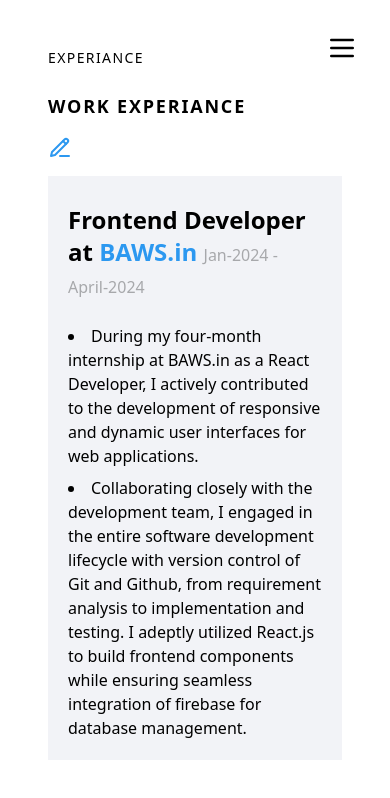
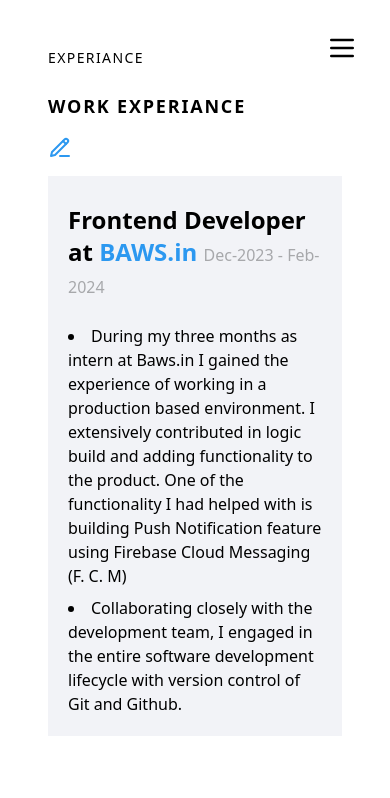
Before and after one commit to 4bhish/my-portfolio, a Next.js app: page /experiance in a window 390 px wide. Shown: the top 798 px of the page. Built offline with nearby package versions, Linux system fonts and the light colour scheme.

Commit message:
Update Profile

```diff
--- a/src/app/about/page.tsx
+++ b/src/app/about/page.tsx
@@ -14,9 +14,9 @@
           passionate web developer with a love for crafting innovative online
           experiences. My journey into the world of web development began with a
           curiosity for how things work and a desire to bring ideas to life in
-          the digital space. Over the years, I've honed my skills in front-end
-          and back-end development, mastering languages like HTML, CSS,
-          JavaScript, and frameworks like React and Node.js along the way.
+          the digital space. Over the years, I've honed my skills in Frontend
+          Development, mastering languages like HTML, CSS,
+          JavaScript, and frameworks like React , Node.js and tailwindCSS along the way.
         </article>
         <article className="mt-6">
           Beyond the code, I'm a firm believer in the power of collaboration and
--- a/src/app/blog/page.tsx
+++ b/src/app/blog/page.tsx
@@ -5,30 +5,29 @@
   const blogsArr = [
     {
       id: 1,
-      img: "https://preview.colorlib.com/theme/jackson/images/blog-1.jpg.webp",
-      date: "APRIL 14, 2018",
-      category: "WEB DESIGN",
-      title: "RENOVATING NATIONAL GALLERY",
+      img: "https://upload.wikimedia.org/wikipedia/commons/thumb/3/3f/Git_icon.svg/2048px-Git_icon.svg.png",
+      date: "JAN 10, 2024",
+      category: "VERSION CONTROL",
+      title: "Introduction to Version Control with Git",
       description:
-        " Searticlearated they live in Bookmarksgrove right at the coast of the Semantics, a large language ocean.",
+        "Learn the basics of version control using Git, a widely used distributed version control system",
     },
     {
       id: 2,
-      img: "https://preview.colorlib.com/theme/jackson/images/blog-1.jpg.webp",
-      date: "APRIL 14, 2018",
-      category: "WEB DESIGN",
-      title: "RENOVATING NATIONAL GALLERY",
-      description:
-        " Searticlearated they live in Bookmarksgrove right at the coast of the Semantics, a large language ocean.",
+      img: "https://cdn-peanutsquare.b-cdn.net/wp-content/uploads/2022/11/pwa.png",
+      date: "NOV 14, 2023",
+      category: "WEB DEVELOPMENT",
+      title: "Progressive Web Apps",
+      description:"A progressive web application, or progressive web app, is a type of application software delivered through the web",
     },
     {
       id: 3,
-      img: "https://preview.colorlib.com/theme/jackson/images/blog-1.jpg.webp",
-      date: "APRIL 14, 2018",
-      category: "WEB DESIGN",
-      title: "RENOVATING NATIONAL GALLERY",
+      img: "https://yt3.googleusercontent.com/GsP5Yvc5jOSop4SJf_75wdOYaEbO-7ZyYhnARodAGRnEMh-OQjGPGzUz2ZtzsHPtqFyHGvmbEtI=s900-c-k-c0x00ffffff-no-rj",
+      date: "OCT 25, 2023",
+      category: "CLOUD BACKEND",
+      title: "Firebase Cloud Messaging (FCM)",
       description:
-        " Searticlearated they live in Bookmarksgrove right at the coast of the Semantics, a large language ocean.",
+        "Firebase Cloud Messaging (FCM) is a cross-platform messaging solution that lets you reliably send messages at no cost.",
     },
   ];
   return (
@@ -46,13 +45,13 @@
                   <img
                     src={blog.img}
                     alt={blog.title}
-                    className="w-full h-auto object-cover transform hover:scale-110 transition duration-300"
+                    className="w-4/5 h-auto object-contain transform hover:scale-110 transition duration-300"
                   />
                 </div>
                 <div className="mt-2 flex justify-around gap-4 text-xs text-[#999999]">
                   {blog.date} | {blog.category} |{" "}
                 </div>
-                <h2 className=" mt-2">{blog.title}</h2>
+                <h2 className="font-semibold mt-2">{blog.title}</h2>
                 <article className="text-sm mt-2 leading-5	">
                   {blog.description}
                 </article>
--- a/src/app/experiance/page.tsx
+++ b/src/app/experiance/page.tsx
@@ -27,22 +27,17 @@
                   </a>
                 </span>{" "}
                 <span className="text-[#a7a8ab] text-base ">
-                  Jan-2024 - April-2024
+                  Dec-2023 - Feb-2024
                 </span>
               </h2>
               <article className="mt-6">
                 <li className="mt-2">
-                  During my four-month internship at BAWS.in as a React
-                  Developer, I actively contributed to the development of
-                  responsive and dynamic user interfaces for web applications.
+                During my three months as intern at Baws.in I gained the experience of working in a production based environment. I extensively contributed in logic build and adding functionality to the product. One of the functionality I had helped with is building Push Notification feature using Firebase Cloud Messaging (F. C. M)
                 </li>
                 <li className="mt-2">
                   Collaborating closely with the development team, I engaged in
                   the entire software development lifecycle with version control
-                  of Git and Github, from requirement analysis to implementation
-                  and testing. I adeptly utilized React.js to build frontend
-                  components while ensuring seamless integration of firebase for
-                  database management.
+                  of Git and Github.
                 </li>
               </article>
             </div>
--- a/src/app/page.tsx
+++ b/src/app/page.tsx
@@ -17,7 +17,7 @@
             Creating digital experiences through code
           </p>
           <button className="text-white mt-8 p-3 border-white border-2">
-            <a href="/sd.jpg" download>
+            <a href="/abhishek_resume.pdf" download>
               Download CV
             </a>{" "}
           </button>
--- a/src/app/projects/page.tsx
+++ b/src/app/projects/page.tsx
@@ -1,4 +1,5 @@
-import { BedDouble, CircleUser } from "lucide-react";
+import { BedDouble, CircleUser, MoveRight } from "lucide-react";
+import Link from "next/link";
 import React from "react";
 
 function Projects() {
@@ -11,7 +12,10 @@
         />
         <div className="absolute lg:bg-blue-500 inset-0 flex items-center justify-center opacity-100 lg:opacity-0 lg:hover:opacity-100 transition-opacity duration-300">
           <div className="absolute top-0 left-0  m-4">
-            <p className="text-black lg:text-white text-md ">Booking Clone</p>
+            <p className="text-black lg:text-white text-md ">
+              <Link target="_blank" href={"https://booking-clone-beige.vercel.app/"}>Booking Clone <MoveRight /></Link>
+            </p>
+            <p className="text-black lg:text-white mt-2"><Link target="_blank" href={"https://github.com/4bhish/booking-clone"}>Source Code</Link></p>
             <BedDouble className="text-black lg:text-white mt-2" />
           </div>
         </div>
@@ -23,8 +27,8 @@
         />
         <div className="absolute lg:bg-blue-500 inset-0 flex items-center justify-center opacity-100 lg:opacity-0 lg:hover:opacity-100 transition-opacity duration-300">
           <div className="absolute top-0 left-0  m-4">
-            <p className="text-white text-md ">Portfolio</p>
-
+            <p className="text-white text-md ">Portfolio <MoveRight /></p>
+            <p className="text-white mt-2"><Link target="_blank" href={"https://github.com/4bhish/my-portfolio"}>Source Code</Link></p>
             <CircleUser className="text-white mt-2" />
           </div>
         </div>
--- a/src/app/projects/vanilla/page.tsx
+++ b/src/app/projects/vanilla/page.tsx
@@ -1,4 +1,5 @@
-import { Cake, Coins } from 'lucide-react';
+import { Cake, Coins, MoveRight } from 'lucide-react';
+import Link from 'next/link';
 import React from 'react';
 
 function Vanilla() {
@@ -11,8 +12,9 @@
         />
         <div className="absolute lg:bg-blue-500 inset-0 flex items-center justify-center opacity-100 lg:opacity-0 lg:hover:opacity-100 transition-opacity duration-300">
           <div className="absolute top-0 left-0  m-4">
-            <p className="text-white text-md ">Cash Register App</p>
+            <p className="text-white text-md "><Link target='_blank' href={"https://returncashapp.netlify.app/"}>Cash Register App<MoveRight /></Link></p>
             <Coins className="text-white mt-2" />
+            <p className='text-white mt-2'><Link target='_blank' href={"https://github.com/4bhish/cash-register-app"}>Source Code</Link></p>
           </div>
         </div>
       </div>
@@ -23,9 +25,10 @@
         />
         <div className="absolute lg:bg-blue-500 inset-0 flex items-center justify-center opacity-100 lg:opacity-0 lg:hover:opacity-100 transition-opacity duration-300">
           <div className="absolute top-0 left-0  m-4">
-            <p className="text-white text-md ">Palindrome Birthday</p>
+            <p className="text-white text-md "><Link target='_blank' href={"https://palindromebirthdayweb.netlify.app/"}>Palindrome Birthday <MoveRight /></Link></p>
 
             <Cake className="text-white mt-2" />
+            <p className="text-white mt-2"><Link target='_blank' href={"https://github.com/4bhish/palindrome-birthday-app"}>Source Code</Link></p>
           </div>
         </div>
       </div>
--- a/src/app/skills/page.tsx
+++ b/src/app/skills/page.tsx
@@ -57,7 +57,7 @@
         </div>
         <div className="lg:w-4/5 mb-5 lg:mb:0 ">
           <div className="flex justify-between">
-            <p className="font-medium text-[#2fa499]">React</p>
+            <p className="font-medium text-[#2fa499]">React.JS</p>
             <p className="font-medium text-[#2fa499]">75%</p>
           </div>
           <div className="w-full h-2 bg-gray-200 rounded-xl overflow-hidden">
```
Also changed, not shown: src/app/projects/react/page.tsx (+6 -3 lines), 1 other file (tests, documents, lock files or other folders).
